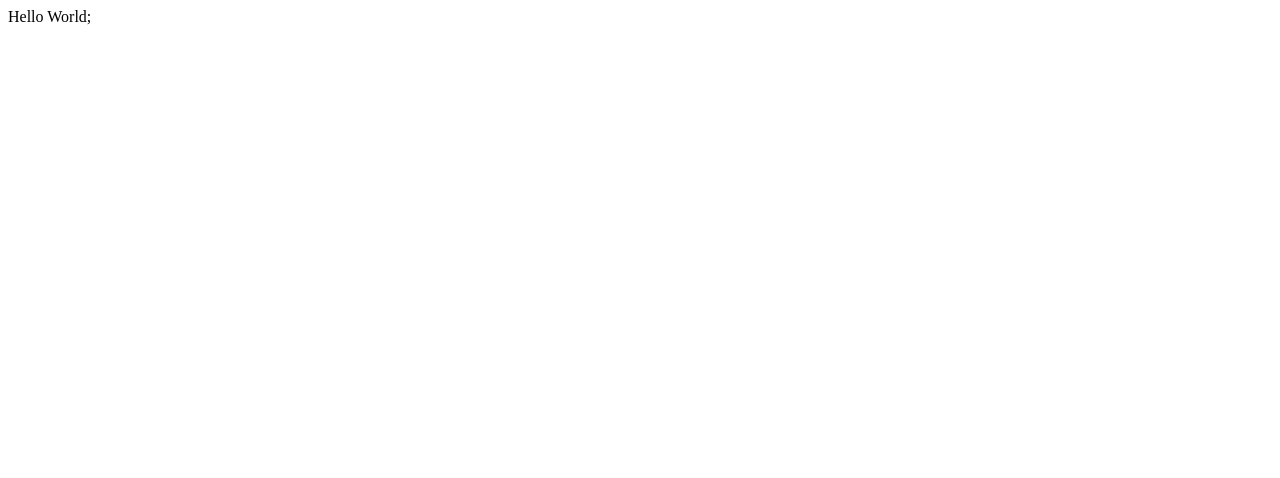
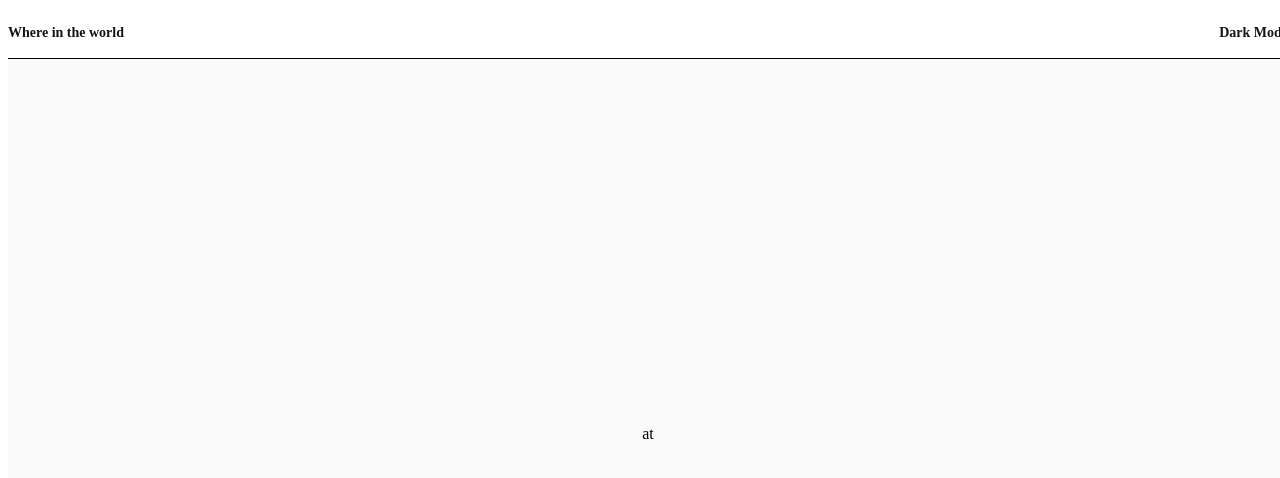
Before and after one commit to karolkos-glitch/countries, a React (Create React App) app: page / in a window 1280 px wide. Shown: the top 478 px of the page. Built offline with nearby package versions, Linux system fonts and the light colour scheme; no server answers.

Commit message:
setup style

```diff
--- /dev/null
+++ b/src/apis/index.js
@@ -0,0 +1,6 @@
+const fetchData = async () => {
+    const response = await fetch("https://restcountries.eu/rest/v2/region/europe");
+    const result = await response.json();
+    console.log(result);
+}
+export default fetchData;
--- a/src/components/App.js
+++ b/src/components/App.js
@@ -1,10 +1,32 @@
-import React from 'react'
+import React, {lazy, Suspense} from 'react'
+import Header from './Header';
+import styled from 'styled-components';
+import { lightTheme } from '../styled';
+import fetchData from '../apis';
+const Details = lazy(()=>import("./Details"));
+const Home = lazy(()=>import("./Home"));
+
+const {background} = lightTheme;
+const StyledBody = styled.div`
+    display: flex;
+    justify-content: center;
+    flex-wrap: wrap;
+    width: 100vw;
+    height: 100vh;
+    background: ${background};
+`;
 
 const App = () => {
+    fetchData();
+    const isSelected = true;
+    const main = (isSelected)? <Home /> : <Details/> ;
     return (
-        <div>
-            Hello World;
-        </div>
+        <StyledBody>
+            <Header />
+            <Suspense fallback={()=>(<div>Loading...</div>)}>
+                {main}
+            </Suspense>
+        </StyledBody>
     )
 }
 
--- a/src/components/Details.js
+++ b/src/components/Details.js
@@ -0,0 +1,11 @@
+import React from 'react'
+
+const Details = () => {
+    return (
+        <div>
+            det
+        </div>
+    )
+}
+
+export default Details
--- /dev/null
+++ b/src/components/Header.js
@@ -0,0 +1,29 @@
+import React from 'react'
+import styled from 'styled-components'
+import { lightTheme, darkTheme, fonts } from '../styled';
+const { element, text, input } = lightTheme;
+const { bold, regular, light, homeSize} = fonts;
+const StyledHeader = styled.header`
+    color: ${text};
+    display: flex;
+    align-items: center;
+    justify-content: space-between;
+    width: 100%;
+    height: 50px;
+    background: ${element};
+    border-bottom: 1px solid black;
+   > h1, > p {
+       font-size: ${homeSize};
+       font-weight: ${bold};
+   }
+`;
+const Header = () => {
+    return (
+        <StyledHeader>
+            <h1>Where in the world</h1>
+            <p><span></span>Dark Mode</p>
+        </StyledHeader>
+    )
+}
+
+export default Header
--- a/src/components/Home.js
+++ b/src/components/Home.js
@@ -0,0 +1,11 @@
+import React from 'react'
+
+const Home = () => {
+    return (
+        <div>
+            at
+        </div>
+    )
+}
+
+export default Home
--- /dev/null
+++ b/src/reducers/countriesReducer.js
@@ -0,0 +1,6 @@
+const countriesReducer = (state=[], {type, payload}) => {
+    switch(type){
+        default:
+            return state;
+    }
+}
--- /dev/null
+++ b/src/styled/index.js
@@ -0,0 +1,25 @@
+import styled from 'styled-components';
+
+export const darkTheme = {
+    element: "hsl(209, 23%, 22%)",
+    text:'hsl(0, 0%, 100%)',
+    background: 'hsl(207, 26%, 17%)',
+    input: "white",
+}
+
+export const lightTheme = {
+    element:"hsl(0, 0%, 100%)",
+    text:'hsl(200, 15%, 8%)',
+    background: 'hsl(0, 0%, 98%)',
+    input:'hsl(0, 0%, 52%)'
+}
+
+export const fonts = {
+    //weights
+    bold: "800",
+    regular: "600",
+    light: "300",
+    fontFamily: "Lato",
+    homeSize: "14px",
+    detailSize: "16px"
+}
```
